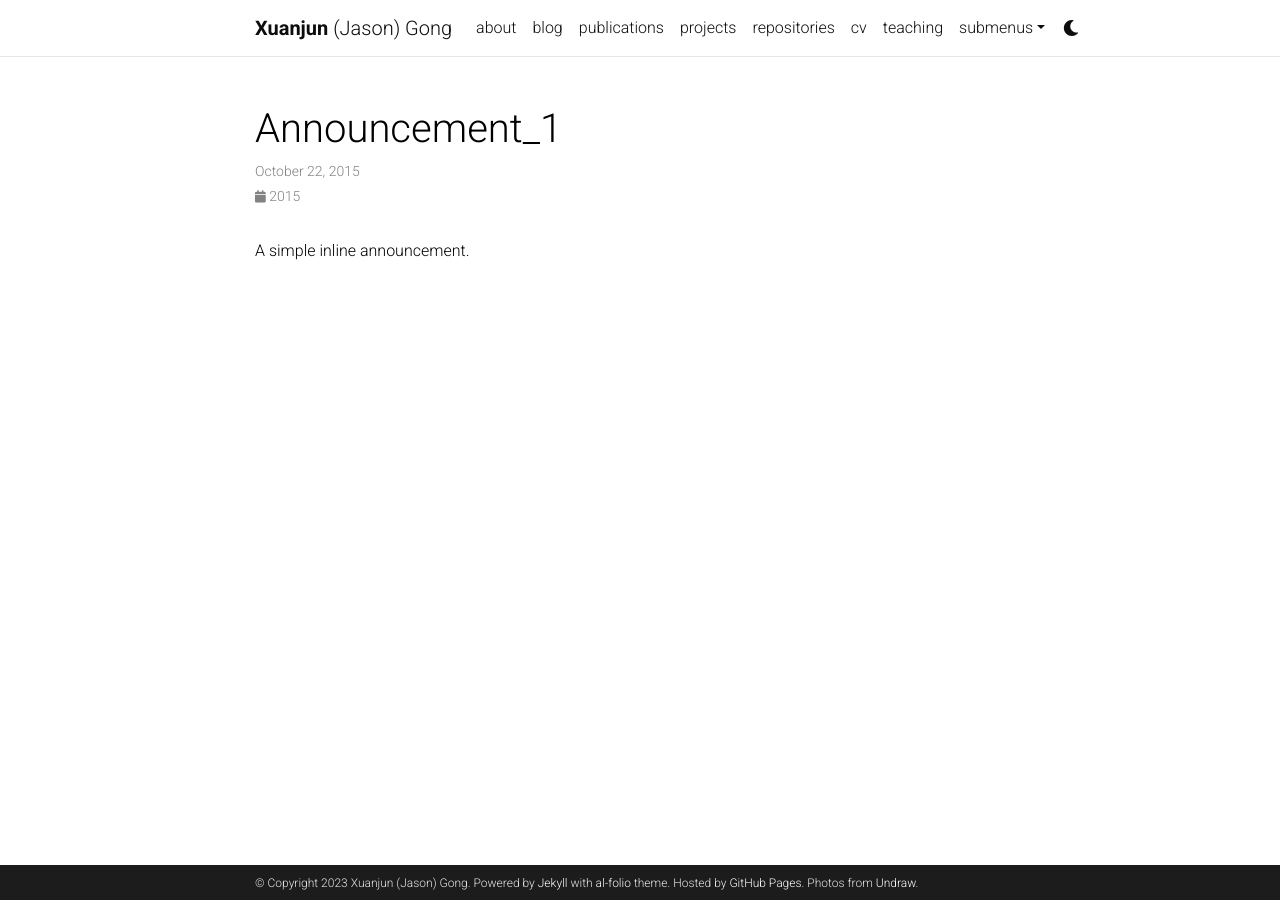
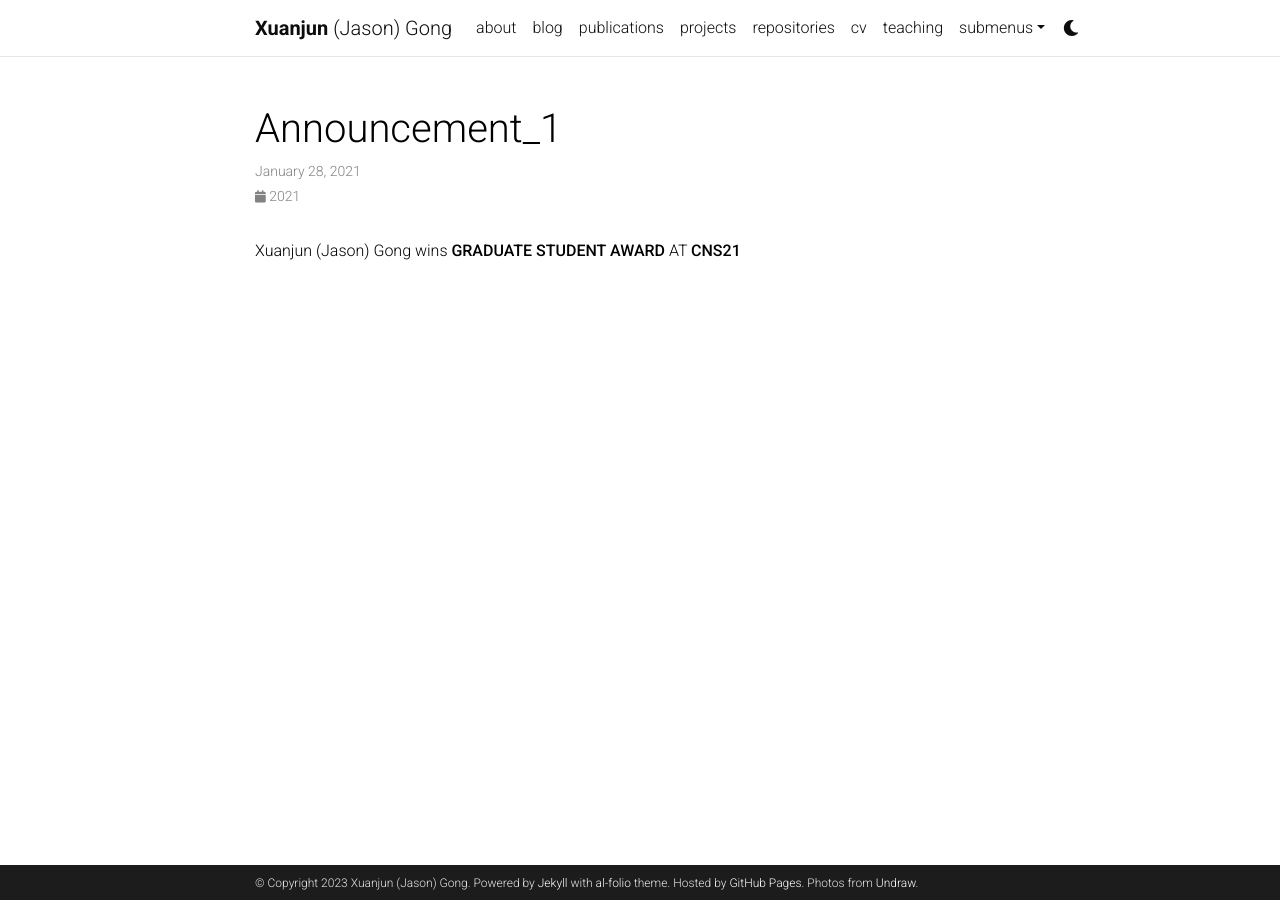
Before and after one commit to jasongong11/jasongong11.github.io, a Jekyll site: the page built from _news/announcement_1.md, in a window 1280 px wide. Built offline with Jekyll 4.4.1, drawn with Linux system fonts in a browser that asks for light colours; comment, search, counter and statistics services are not loaded; a style sheet for code colours, icons or effects is not loaded.

Commit message:
Update announcement_1.md

```diff
--- a/_news/announcement_1.md
+++ b/_news/announcement_1.md
@@ -1,8 +1,8 @@
 ---
 layout: post
-date: 2015-10-22 15:59:00-0400
+date: 2021-01-28 12:00:00-0400
 inline: true
 related_posts: false
 ---
 
-A simple inline announcement.
+Xuanjun (Jason) Gong wins **GRADUATE STUDENT AWARD** AT [**CNS21**](https://www.cogneurosociety.org/)
```
